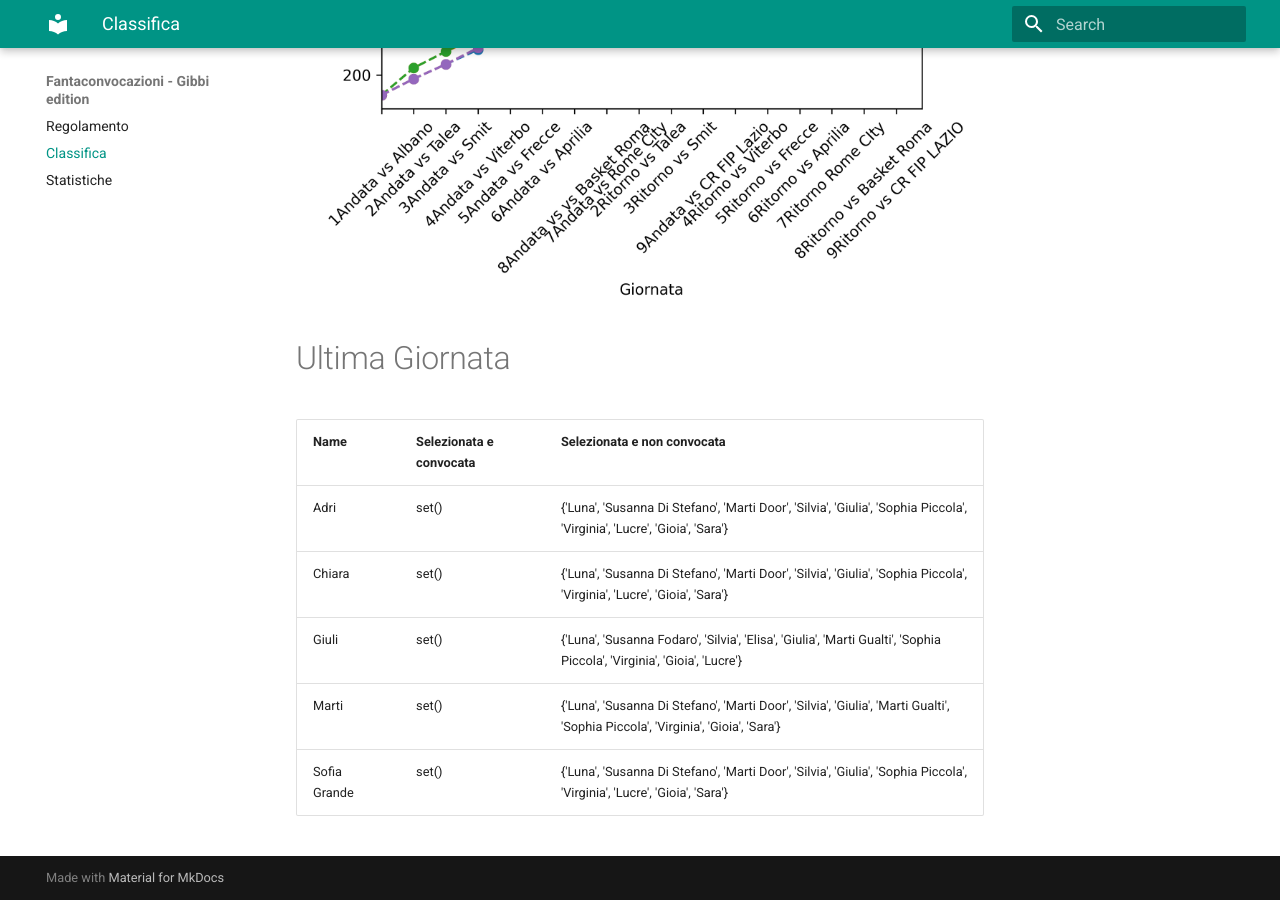
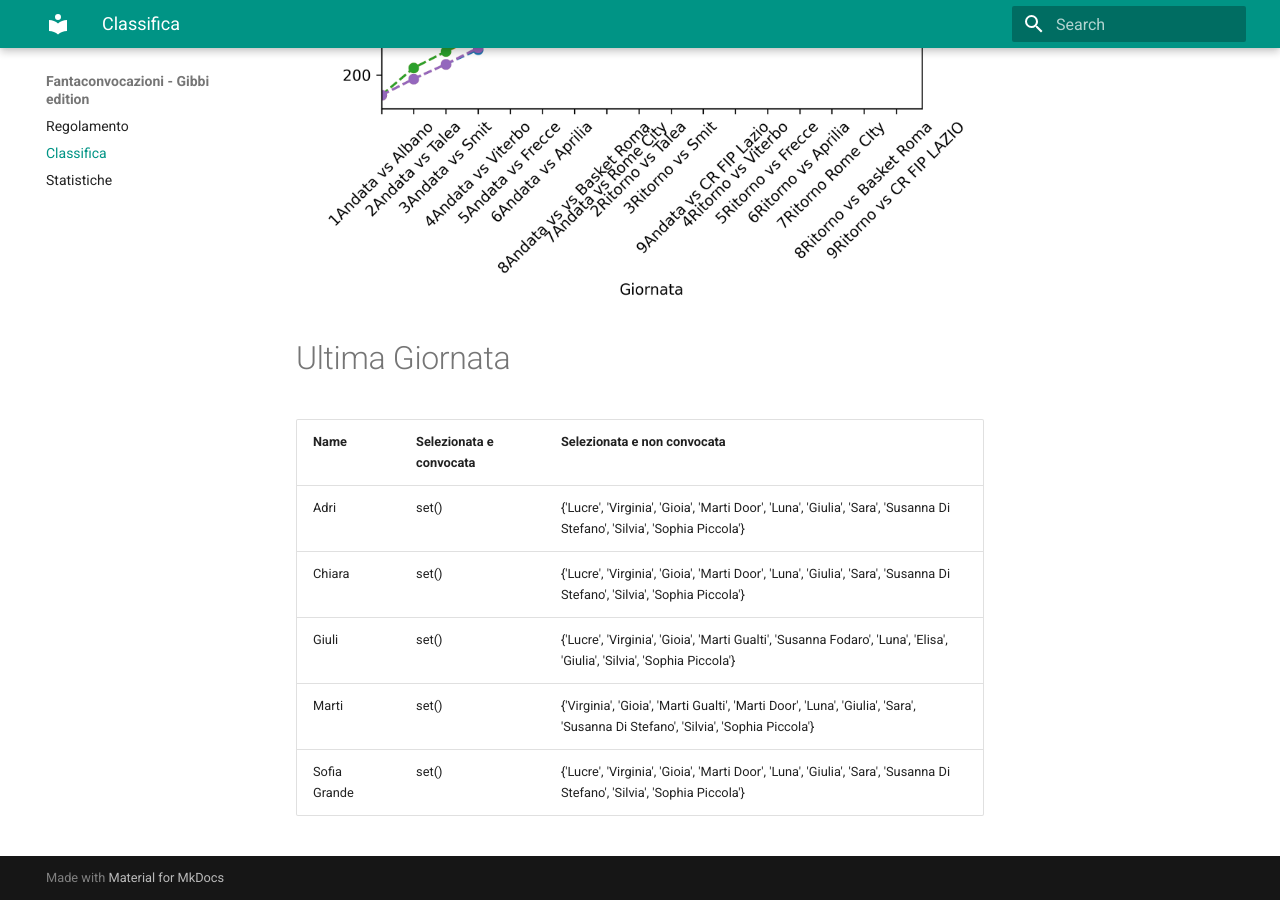
Before and after one commit to martinig94/fantagibbi, an MkDocs documentation site: the page built from docs/Classifica.md, in a window 1280 px wide and 900 px high, scrolled down 810 px. Built offline with MkDocs 1.6.1 and Material for MkDocs 9.7.7, drawn with Linux system fonts in a browser that asks for light colours.

Commit message:
Auto-update from main.py

```diff
--- a/docs/Classifica.md
+++ b/docs/Classifica.md
@@ -18,9 +18,9 @@
 <!-- START_TABLE CORRECT -->
 | Name         | Selezionata e convocata   | Selezionata e non convocata                                                                                                     |
 |:-------------|:--------------------------|:--------------------------------------------------------------------------------------------------------------------------------|
-| Adri         | set()                     | {'Luna', 'Susanna Di Stefano', 'Marti Door', 'Silvia', 'Giulia', 'Sophia Piccola', 'Virginia', 'Lucre', 'Gioia', 'Sara'}        |
-| Chiara       | set()                     | {'Luna', 'Susanna Di Stefano', 'Marti Door', 'Silvia', 'Giulia', 'Sophia Piccola', 'Virginia', 'Lucre', 'Gioia', 'Sara'}        |
-| Giuli        | set()                     | {'Luna', 'Susanna Fodaro', 'Silvia', 'Elisa', 'Giulia', 'Marti Gualti', 'Sophia Piccola', 'Virginia', 'Gioia', 'Lucre'}         |
-| Marti        | set()                     | {'Luna', 'Susanna Di Stefano', 'Marti Door', 'Silvia', 'Giulia', 'Marti Gualti', 'Sophia Piccola', 'Virginia', 'Gioia', 'Sara'} |
-| Sofia Grande | set()                     | {'Luna', 'Susanna Di Stefano', 'Marti Door', 'Silvia', 'Giulia', 'Sophia Piccola', 'Virginia', 'Lucre', 'Gioia', 'Sara'}        |
+| Adri         | set()                     | {'Lucre', 'Virginia', 'Gioia', 'Marti Door', 'Luna', 'Giulia', 'Sara', 'Susanna Di Stefano', 'Silvia', 'Sophia Piccola'}        |
+| Chiara       | set()                     | {'Lucre', 'Virginia', 'Gioia', 'Marti Door', 'Luna', 'Giulia', 'Sara', 'Susanna Di Stefano', 'Silvia', 'Sophia Piccola'}        |
+| Giuli        | set()                     | {'Lucre', 'Virginia', 'Gioia', 'Marti Gualti', 'Susanna Fodaro', 'Luna', 'Elisa', 'Giulia', 'Silvia', 'Sophia Piccola'}         |
+| Marti        | set()                     | {'Virginia', 'Gioia', 'Marti Gualti', 'Marti Door', 'Luna', 'Giulia', 'Sara', 'Susanna Di Stefano', 'Silvia', 'Sophia Piccola'} |
+| Sofia Grande | set()                     | {'Lucre', 'Virginia', 'Gioia', 'Marti Door', 'Luna', 'Giulia', 'Sara', 'Susanna Di Stefano', 'Silvia', 'Sophia Piccola'}        |
 <!-- END_TABLE CORRECT -->
```
